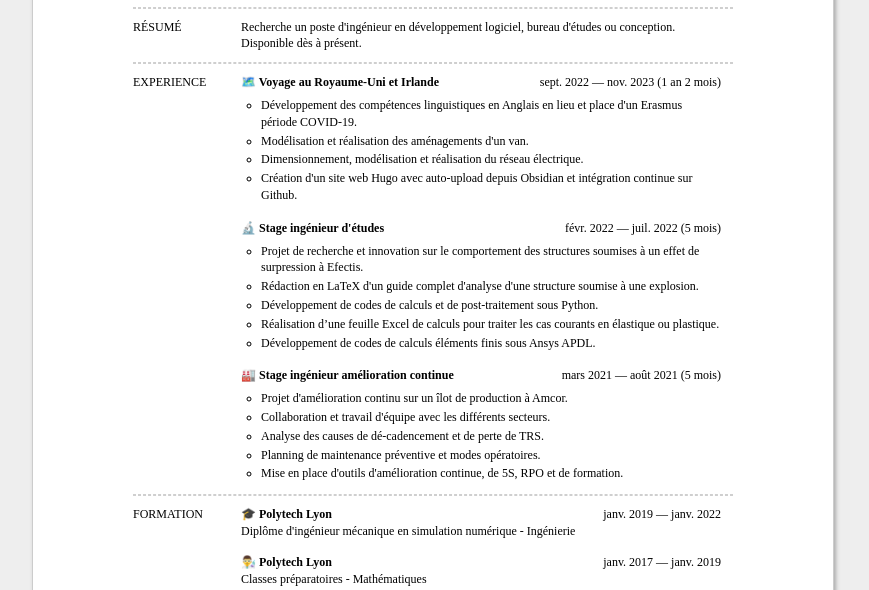
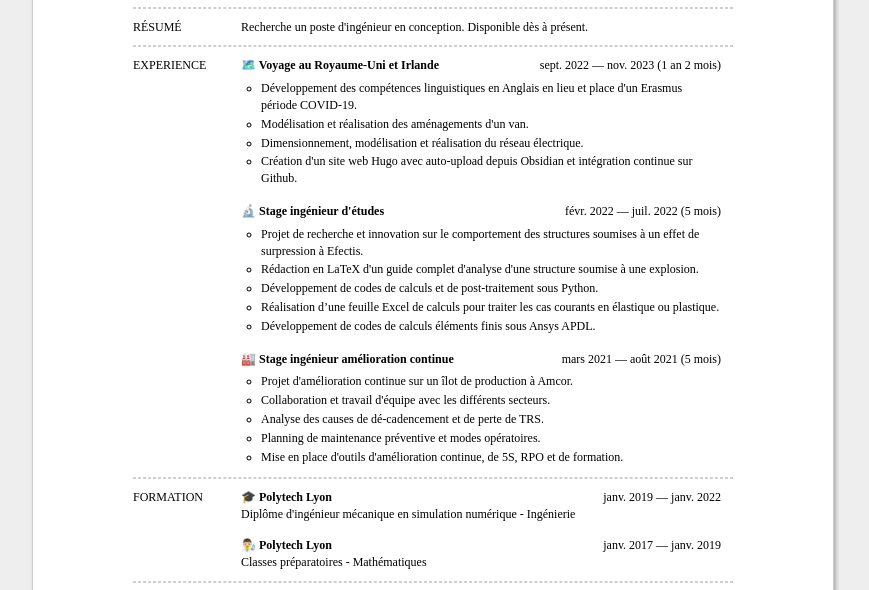
Before and after one commit to mathisgauthey/CV-pdf, a website: page index.html in a window 1280 px wide. Shown: the part 186-776 px from the top of the page, without its empty margins (207-1076 px from the left). Drawn offline with Linux system fonts and the light colour scheme.

Commit message:
updated typo build

```diff
--- a/index.html
+++ b/index.html
@@ -200,7 +200,7 @@ a {
       <span>RÉSUMÉ</span>
     </div>
     <div class='sectionContent'>
-      <span>Recherche un poste d&#x27;ingénieur en développement logiciel, bureau d&#x27;études ou conception. Disponible dès à présent.</span>
+      <span>Recherche un poste d&#x27;ingénieur en conception. Disponible dès à présent.</span>
     </div>
   </div>
   <div class='sectionLine'></div>
@@ -255,7 +255,7 @@ a {
 	        </span>
 	      </div>
 	      <ul class='highlights'>
-	        <li>Projet d&#x27;amélioration continu sur un îlot de production à Amcor.</li>
+	        <li>Projet d&#x27;amélioration continue sur un îlot de production à Amcor.</li>
 	        <li>Collaboration et travail d&#x27;équipe avec les différents secteurs.</li>
 	        <li>Analyse des causes de dé-cadencement et de perte de TRS.</li>
 	        <li>Planning de maintenance préventive et modes opératoires.</li>
```
Also changed, not shown: 1 other file.
